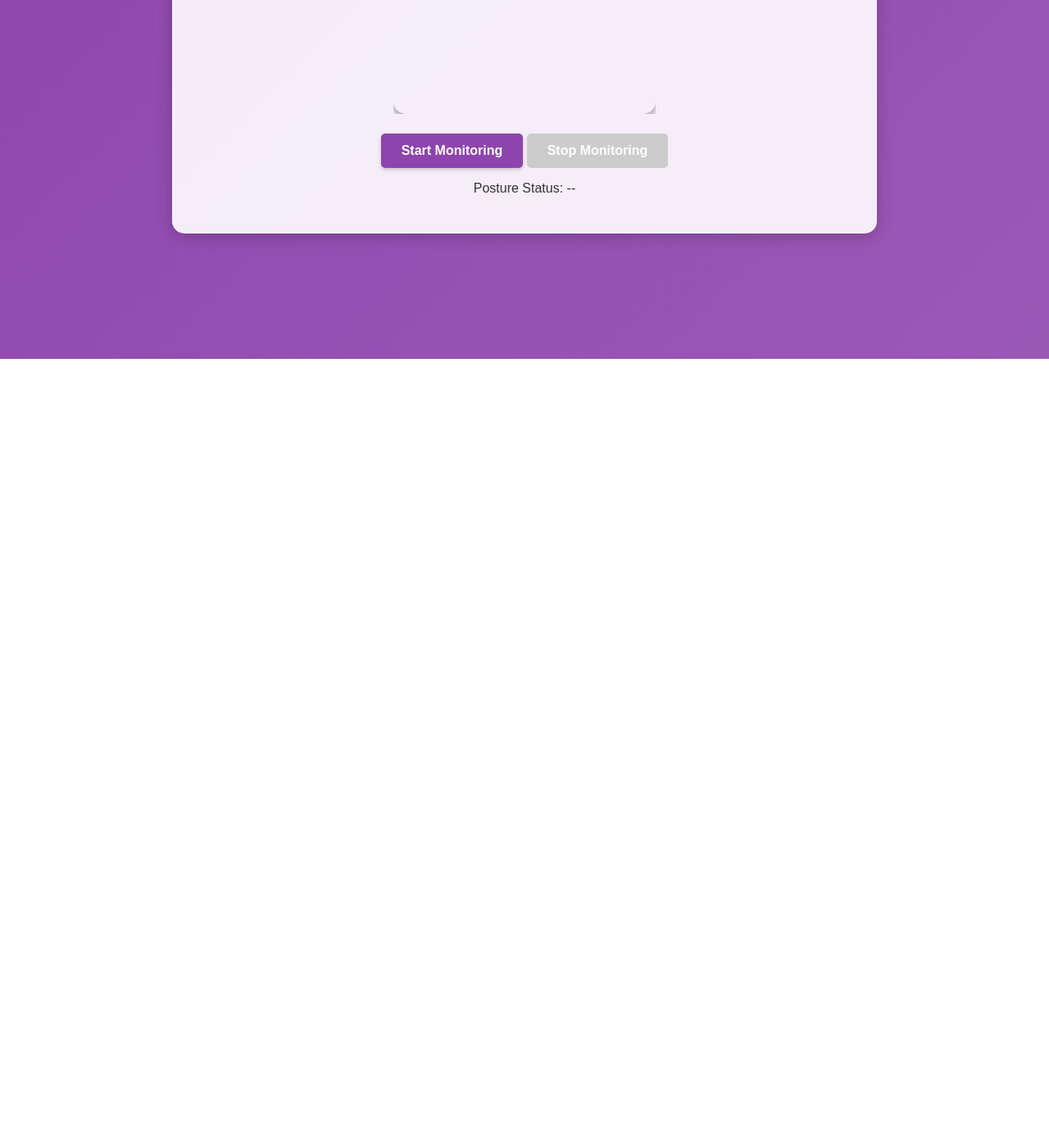
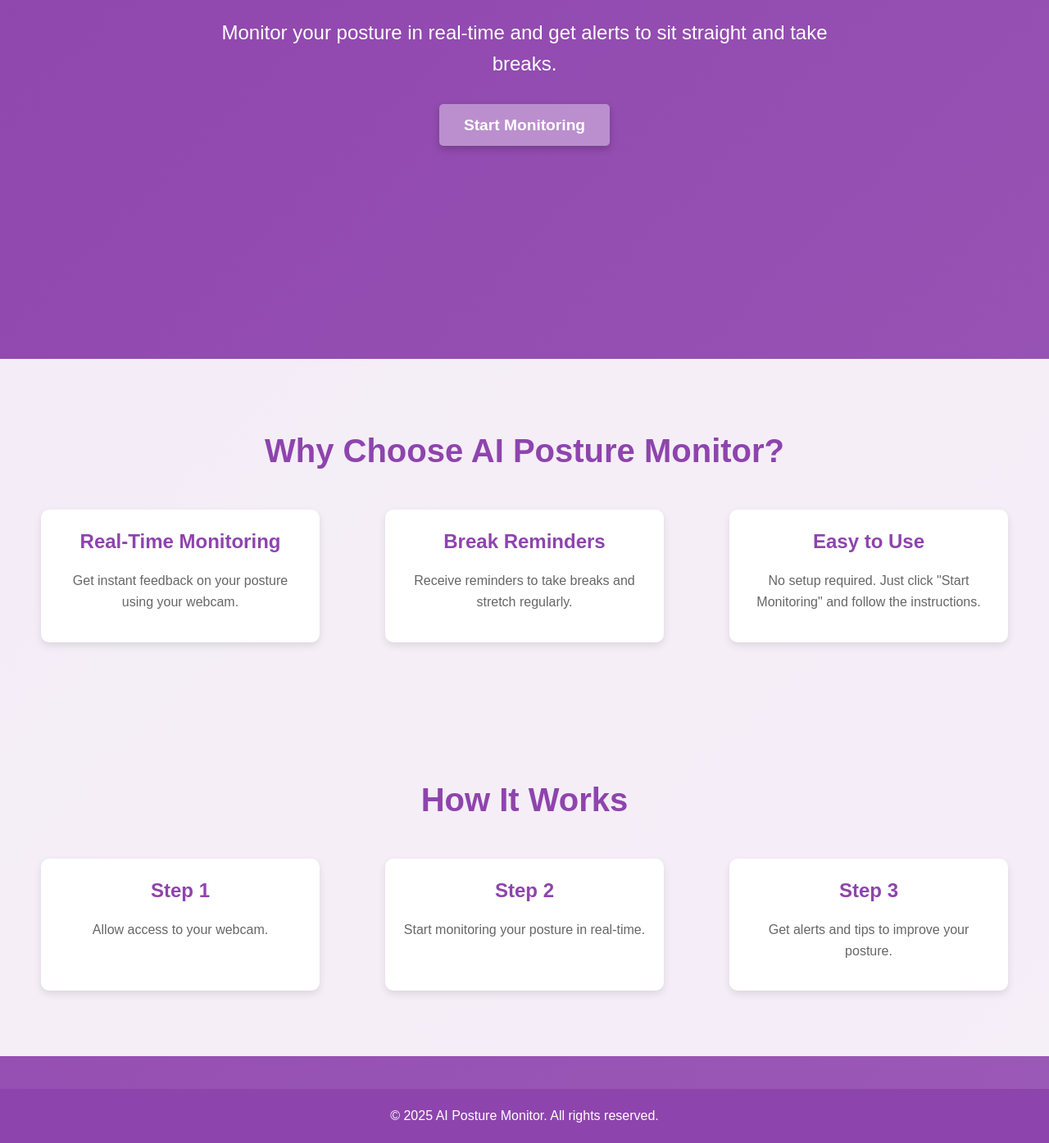
Before and after one commit to lomaia17/posture-monitor, a plain HTML site: page index.html in a window 1280 px wide. Shown: the part 362-1757 px from the top of the page at 82% size. Before the commit the page ends 800 px from the top, so only its background shows below. Drawn offline with Linux system fonts and the light colour scheme.

Commit message:
added landing page

```diff
--- /dev/null
+++ b/css/styles.css
@@ -0,0 +1,185 @@
+/* General Styles */
+body {
+    font-family: 'Arial', sans-serif;
+    margin: 0;
+    padding: 0;
+    color: #333;
+    background: linear-gradient(135deg, #8e44ad, #9b59b6); /* Purple gradient background */
+    line-height: 1.6;
+  }
+
+  h1, h2, h3 {
+    margin: 0;
+    padding: 0;
+  }
+
+  a {
+    text-decoration: none;
+    color: inherit;
+  }
+
+  /* Hero Section */
+  .hero {
+    display: flex;
+    justify-content: center;
+    align-items: center;
+    height: 100vh;
+    text-align: center;
+    color: white;
+    padding: 0 20px;
+  }
+
+  .hero-content {
+    max-width: 800px;
+  }
+
+  .hero h1 {
+    font-size: 3.5rem;
+    margin-bottom: 20px;
+    font-weight: bold;
+    text-shadow: 2px 2px 5px rgba(0, 0, 0, 0.2);
+    animation: fadeIn 1.5s ease-in-out;
+  }
+
+  .hero p {
+    font-size: 1.5rem;
+    margin-bottom: 40px;
+    animation: fadeIn 2s ease-in-out;
+  }
+
+  .cta-button {
+    background: #BB8FCE; /* Soft lavender */
+    color: white;
+    padding: 15px 30px;
+    border-radius: 5px;
+    font-size: 1.2rem;
+    font-weight: bold;
+    transition: background 0.3s ease, transform 0.3s ease;
+    box-shadow: 0 4px 10px rgba(0, 0, 0, 0.2);
+  }
+
+  .cta-button:hover {
+    background: #9B59B6; /* Darker lavender on hover */
+    transform: translateY(-5px);
+  }
+
+  /* Features Section */
+  .features {
+    padding: 80px 20px;
+    text-align: center;
+    background: rgba(255, 255, 255, 0.9); /* Semi-transparent white for contrast */
+  }
+
+  .features h2 {
+    font-size: 2.5rem;
+    margin-bottom: 40px;
+    color: #8e44ad; /* Purple text */
+    animation: fadeIn 1s ease-in-out;
+  }
+
+  .feature-list {
+    display: flex;
+    justify-content: space-around;
+    flex-wrap: wrap;
+    gap: 20px;
+  }
+
+  .feature {
+    flex: 1;
+    max-width: 300px;
+    padding: 20px;
+    background: white;
+    border-radius: 10px;
+    box-shadow: 0 4px 10px rgba(0, 0, 0, 0.1);
+    transition: transform 0.3s ease, box-shadow 0.3s ease;
+    animation: fadeIn 1.5s ease-in-out;
+  }
+
+  .feature:hover {
+    transform: translateY(-10px);
+    box-shadow: 0 8px 20px rgba(0, 0, 0, 0.2);
+  }
+
+  .feature h3 {
+    font-size: 1.5rem;
+    margin-bottom: 10px;
+    color: #8e44ad; /* Purple text */
+  }
+
+  .feature p {
+    font-size: 1rem;
+    color: #666;
+  }
+
+  /* How It Works Section */
+  .how-it-works {
+    padding: 80px 20px;
+    text-align: center;
+    background: rgba(255, 255, 255, 0.9); /* Semi-transparent white for contrast */
+  }
+
+  .how-it-works h2 {
+    font-size: 2.5rem;
+    margin-bottom: 40px;
+    color: #8e44ad; /* Purple text */
+    animation: fadeIn 1s ease-in-out;
+  }
+
+  .steps {
+    display: flex;
+    justify-content: space-around;
+    flex-wrap: wrap;
+    gap: 20px;
+  }
+
+  .step {
+    flex: 1;
+    max-width: 300px;
+    padding: 20px;
+    background: white;
+    border-radius: 10px;
+    box-shadow: 0 4px 10px rgba(0, 0, 0, 0.1);
+    transition: transform 0.3s ease, box-shadow 0.3s ease;
+    animation: fadeIn 1.5s ease-in-out;
+  }
+
+  .step:hover {
+    transform: translateY(-10px);
+    box-shadow: 0 8px 20px rgba(0, 0, 0, 0.2);
+  }
+
+  .step h3 {
+    font-size: 1.5rem;
+    margin-bottom: 10px;
+    color: #8e44ad; /* Purple text */
+  }
+
+  .step p {
+    font-size: 1rem;
+    color: #666;
+  }
+
+  /* Footer */
+  footer {
+    background: #8e44ad; /* Purple background */
+    color: white;
+    text-align: center;
+    padding: 20px;
+    margin-top: 40px;
+  }
+
+  footer p {
+    margin: 0;
+  }
+
+  /* Animations */
+  @keyframes fadeIn {
+    from {
+      opacity: 0;
+      transform: translateY(20px);
+    }
+    to {
+      opacity: 1;
+      transform: translateY(0);
+    }
+  }
--- a/index.html
+++ b/index.html
@@ -4,30 +4,59 @@
   <meta charset="UTF-8">
   <meta name="viewport" content="width=device-width, initial-scale=1.0">
   <title>AI Posture Monitor</title>
-  <link rel="stylesheet" href="styles.css">
+  <link rel="stylesheet" href="css/styles.css">
 </head>
 <body>
-  <div class="container">
-    <h1>Monitor Your Posture</h1>
-    <div class="video-container" id="video-container">
-      <!-- Loading Spinner -->
-      <div id="loading-spinner" class="loading-spinner"></div>
-      <video id="video" width="640" height="480"></video>
-      <canvas id="canvas"></canvas>
+  <!-- Hero Section -->
+  <section class="hero">
+    <div class="hero-content">
+      <h1>Improve Your Posture with AI</h1>
+      <p>Monitor your posture in real-time and get alerts to sit straight and take breaks.</p>
+      <a href="monitor.html" class="cta-button">Start Monitoring</a>
     </div>
-    <div>
-      <button id="startBtn">Start Monitoring</button>
-      <button id="stopBtn" disabled>Stop Monitoring</button>
+  </section>
+
+  <!-- Features Section -->
+  <section class="features">
+    <h2>Why Choose AI Posture Monitor?</h2>
+    <div class="feature-list">
+      <div class="feature">
+        <h3>Real-Time Monitoring</h3>
+        <p>Get instant feedback on your posture using your webcam.</p>
+      </div>
+      <div class="feature">
+        <h3>Break Reminders</h3>
+        <p>Receive reminders to take breaks and stretch regularly.</p>
+      </div>
+      <div class="feature">
+        <h3>Easy to Use</h3>
+        <p>No setup required. Just click "Start Monitoring" and follow the instructions.</p>
+      </div>
     </div>
-    <p id="posture-status">Posture Status: --</p>
-  </div>
+  </section>
 
-  <!-- MediaPipe Pose -->
-  <script src="https://cdn.jsdelivr.net/npm/@mediapipe/camera_utils/camera_utils.js"></script>
-  <script src="https://cdn.jsdelivr.net/npm/@mediapipe/control_utils/control_utils.js"></script>
-  <script src="https://cdn.jsdelivr.net/npm/@mediapipe/drawing_utils/drawing_utils.js"></script>
-  <script src="https://cdn.jsdelivr.net/npm/@mediapipe/pose/pose.js"></script>
+  <!-- How It Works Section -->
+  <section class="how-it-works">
+    <h2>How It Works</h2>
+    <div class="steps">
+      <div class="step">
+        <h3>Step 1</h3>
+        <p>Allow access to your webcam.</p>
+      </div>
+      <div class="step">
+        <h3>Step 2</h3>
+        <p>Start monitoring your posture in real-time.</p>
+      </div>
+      <div class="step">
+        <h3>Step 3</h3>
+        <p>Get alerts and tips to improve your posture.</p>
+      </div>
+    </div>
+  </section>
 
-  <script src="script.js"></script>
+  <!-- Footer -->
+  <footer>
+    <p>&copy; 2025 AI Posture Monitor. All rights reserved.</p>
+  </footer>
 </body>
 </html>
--- a/script.js
+++ b/script.js
@@ -6,6 +6,13 @@ let pose;
 let lastBadPostureTime = 0;
 let alertFrequencyMinutes = 5;
 let isFirstFrameProcessed = false; // Track if the first frame is processed
+let breakTimer; // Timer for break reminders
+let breakInterval = 30 * 60 * 1000; // Default break interval: 30 minutes (in milliseconds)
+
+// Audio objects
+let audio = new Audio('bad_posture_sound.mp3'); // Path to your bad posture sound file
+let breakReminderAudio = new Audio('alert.mp3'); // Path to your break reminder sound file
+let isSoundPlaying = false; // To track the state of the sound
 
 // Show loading spinner
 function showLoadingSpinner() {
@@ -17,6 +24,38 @@ function showLoadingSpinner() {
 function hideLoadingSpinner() {
   const spinner = document.getElementById('loading-spinner');
   spinner.style.display = 'none';
+}
+
+// Show break reminder
+function showBreakReminder() {
+  const reminder = document.getElementById('break-reminder');
+  reminder.style.display = 'block';
+
+  // Play the break reminder sound
+  breakReminderAudio.play();
+}
+
+// Hide break reminder
+function hideBreakReminder() {
+  const reminder = document.getElementById('break-reminder');
+  reminder.style.display = 'none';
+
+  // Stop and reset the break reminder sound
+  breakReminderAudio.pause();
+  breakReminderAudio.currentTime = 0; // Reset the sound to the beginning
+}
+
+// Start break reminder timer
+function startBreakTimer() {
+  breakTimer = setTimeout(() => {
+    showBreakReminder(); // Show reminder when the timer ends
+  }, breakInterval);
+}
+
+// Reset break reminder timer
+function resetBreakTimer() {
+  clearTimeout(breakTimer); // Clear the existing timer
+  startBreakTimer(); // Start a new timer
 }
 
 // Set up the camera
@@ -143,9 +182,6 @@ function isPostureBad(landmarks) {
 }
 
 // Handle pose detection results
-let audio = new Audio('bad_posture_sound.mp3'); // Path to your alert sound file
-let isSoundPlaying = false; // To track the state of the sound
-
 function onPoseResults(results) {
   if (!isMonitoring) return;
 
@@ -226,6 +262,9 @@ async function startMonitoring() {
     document.getElementById('startBtn').disabled = true;
     document.getElementById('stopBtn').disabled = false;
 
+    // Start break reminder timer
+    startBreakTimer();
+
     // Start sending frames to MediaPipe Pose
     const sendFrame = async () => {
       if (!isMonitoring) return;
@@ -255,10 +294,19 @@ function stopMonitoring() {
   document.getElementById('startBtn').disabled = false;
   document.getElementById('stopBtn').disabled = true;
   document.getElementById('posture-status').textContent = 'Posture Status: Monitoring Stopped';
+
+  // Stop break reminder timer
+  clearTimeout(breakTimer);
 }
 
 // Event listeners
 document.addEventListener('DOMContentLoaded', () => {
   document.getElementById('startBtn').addEventListener('click', startMonitoring);
   document.getElementById('stopBtn').addEventListener('click', stopMonitoring);
+
+  // Close break reminder
+  document.getElementById('close-break-reminder').addEventListener('click', () => {
+    hideBreakReminder();
+    resetBreakTimer(); // Reset the timer after acknowledging the reminder
+  });
 });
--- a/styles.css
+++ b/styles.css
@@ -153,3 +153,34 @@ canvas {
   0% { transform: translate(-50%, -50%) rotate(0deg); }
   100% { transform: translate(-50%, -50%) rotate(360deg); }
 }
+/* Break Reminder Modal */
+.break-reminder-modal {
+  display: none; /* Hidden by default */
+  position: fixed;
+  top: 50%;
+  left: 50%;
+  transform: translate(-50%, -50%);
+  background-color: white;
+  padding: 20px;
+  border-radius: 10px;
+  box-shadow: 0 4px 8px rgba(0, 0, 0, 0.2);
+  z-index: 1000;
+}
+
+.break-reminder-content {
+  text-align: center;
+}
+
+.break-reminder-content button {
+  background-color: #00FF00;
+  color: white;
+  border: none;
+  padding: 10px 20px;
+  border-radius: 5px;
+  cursor: pointer;
+  margin-top: 10px;
+}
+
+.break-reminder-content button:hover {
+  background-color: #00CC00;
+}
```
Also changed, not shown: monitor.html (added, +41 -0 lines), 3 other files.
